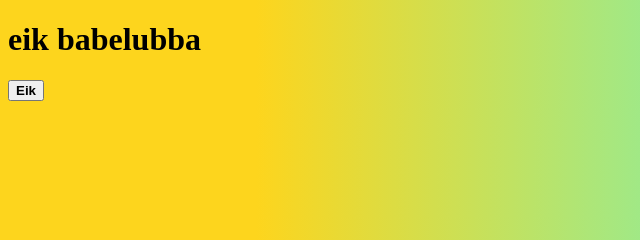
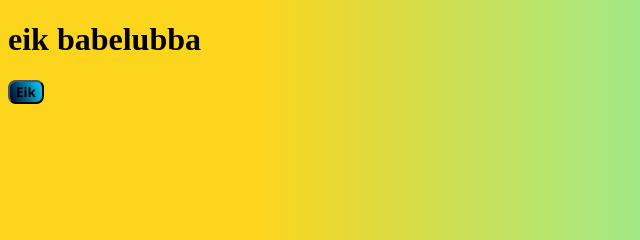
Before and after one commit to MelkeVeien1145/button-thingy, a plain HTML site: page index.html in a window 1280 px wide. Shown: the top 240 px of the page, 0-640 px from the left. Drawn offline with Linux system fonts and the light colour scheme.

Commit message:
change button font + fix button gradient

```diff
--- a/style.css
+++ b/style.css
@@ -1,7 +1,12 @@
+button {
+    background: rgb(2,0,36);
+    background: linear-gradient(68deg, rgba(2,0,36,1) 0%, rgba(0,212,255,1) 100%);
+    border-radius: 7.59325762958px;
+    font-family: 'Segoe UI', Tahoma, Geneva, Verdana, sans-serif;
+}
+
 .btn-hidden {
     opacity: 0;
-    background: rgb(2,0,36);
-    background: linear-gradient(68deg, rgba(2,0,36,1) 0%, rgba(0,212,255,1) 100%);
 }
 
 body {
```
